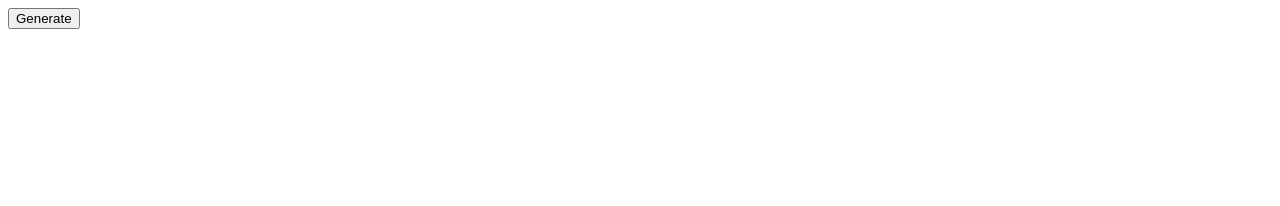
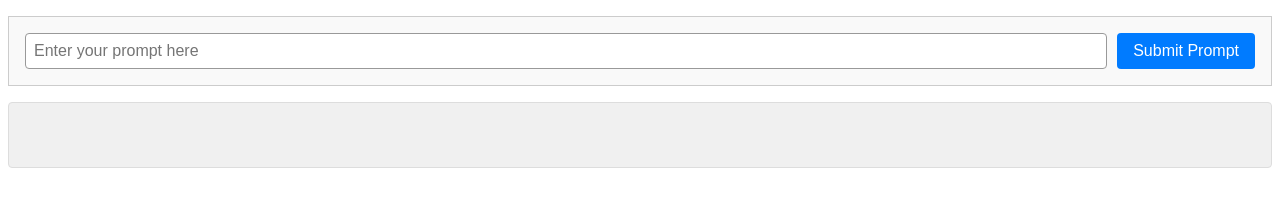
Before and after one commit to drm-prog-png/turbo-journey, a website: page tinker.html in a window 1280 px wide. Drawn offline with Linux system fonts and the light colour scheme.

Commit message:
Added textbox and submit button

```diff
--- a/index.js
+++ b/index.js
@@ -1,14 +1,28 @@
-document.getElementById('generate-btn').addEventListener('click', async () => {
-  console.log('🖱️ [DEBUG] Generate button clicked');
+// ===== FORM SUBMISSION HANDLER =====
+// THIS WAS MISSING! The form wasn't working because there was no event listener
+// Now it listens for form submission and sends the user's custom prompt
+document.getElementById('prompt-form').addEventListener('submit', async (e) => {
+  // Prevent the default form submission behavior (page reload)
+  e.preventDefault();
+  console.log('📋 [DEBUG] Form submitted - custom prompt from user');
 
-  const prompt = 'Write a short creative story in 100 words.';
+  // Get the user's input from the text field
+  const prompt = document.getElementById('prompt-input').value;
   const outputDiv = document.getElementById('output');
 
+  // Validate that the prompt is not empty
+  console.log('🔍 [DEBUG] Validating prompt input');
+  if (!prompt.trim()) {
+    console.warn('⚠️ [WARNING] Empty prompt - user must enter text');
+    outputDiv.textContent = '❌ Please enter a prompt';
+    return;
+  }
+
   outputDiv.textContent = 'Loading...';
-  console.log('📝 [DEBUG] Prompt to send:', prompt);
+  console.log('📝 [DEBUG] User prompt:', prompt.substring(0, 50) + (prompt.length > 50 ? '...' : ''));
 
   try {
-    console.log('🌐 [DEBUG] Sending request to /api/generate');
+    console.log('🌐 [DEBUG] Sending POST request to /api/generate');
     const response = await fetch('/api/generate', {
       method: 'POST',
       headers: {
@@ -30,6 +44,7 @@ document.getElementById('generate-btn').addEventListener('click', async () => {
     console.log('✅ [DEBUG] Response received successfully');
     console.log('📄 [DEBUG] Result length:', data.result.length, 'characters');
 
+    // Display the result in the output div
     outputDiv.textContent = data.result;
   } catch (error) {
     console.error('❌ [ERROR] Fetch error:', error.message);
--- a/tinker.html
+++ b/tinker.html
@@ -2,11 +2,53 @@
 <html>
 <head>
 <style>
+  /* Make sure form and its elements are visible */
+  #prompt-form {
+    display: flex;
+    gap: 10px;
+    margin-top: 1rem;
+    padding: 1rem;
+    border: 1px solid #ccc;
+    background-color: #f9f9f9;
+  }
 
+  #prompt-input {
+    flex: 1;
+    padding: 0.5rem;
+    font-size: 1rem;
+    border: 1px solid #999;
+    border-radius: 4px;
+  }
+
+  #prompt-form button[type="submit"] {
+    padding: 0.5rem 1rem;
+    font-size: 1rem;
+    background-color: #007bff;
+    color: white;
+    border: none;
+    border-radius: 4px;
+    cursor: pointer;
+  }
+
+  #prompt-form button[type="submit"]:hover {
+    background-color: #0056b3;
+  }
+
+  #output {
+    margin-top: 1rem;
+    padding: 1rem;
+    background-color: #f0f0f0;
+    border: 1px solid #ddd;
+    border-radius: 4px;
+    min-height: 2rem;
+  }
 </style>
 </head>
 <body>
-<button type="button" id="generate-btn">Generate</button>
+<form id="prompt-form">
+  <input type="text" id="prompt-input" placeholder="Enter your prompt here">
+  <button type="submit">Submit Prompt</button>
+</form>
 <div id="output" style="white-space: pre-wrap; margin-top: 1rem;"></div>
 
 <script type="module" src="./index.js"></script>
```
